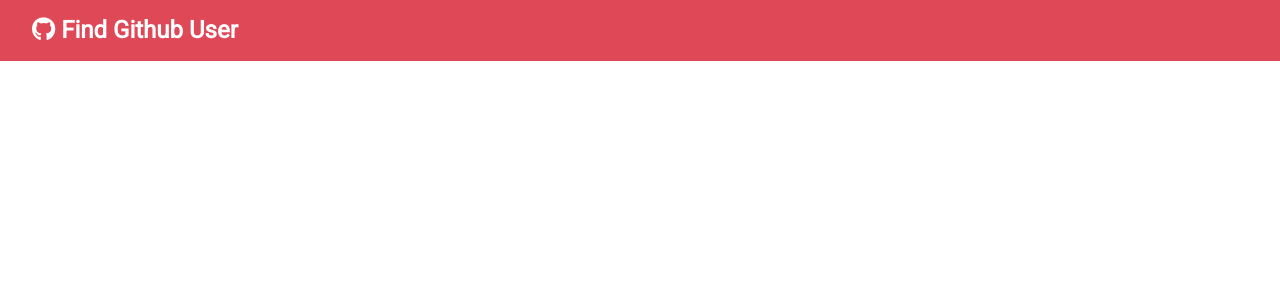
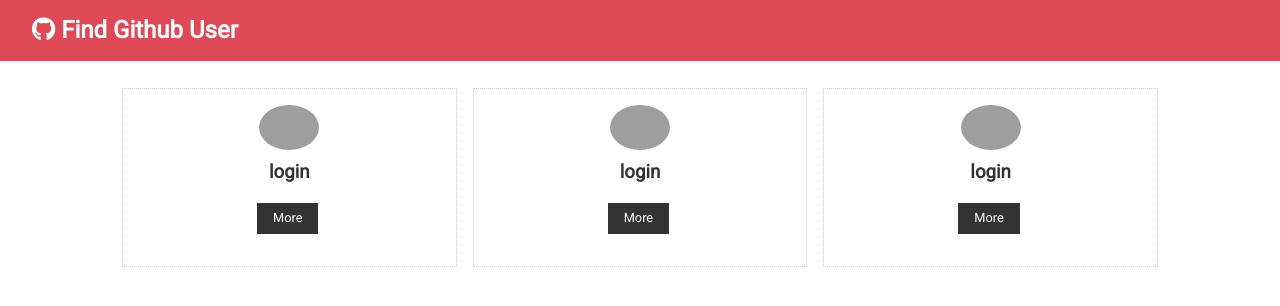
Before and after one commit to Isabelle-123/github-user-app, a React (Create React App) app: page / in a window 1280 px wide. Shown: the top 306 px of the page. Built offline with nearby package versions, Linux system fonts and the light colour scheme; grey boxes are pictures that could not be loaded; the HTML template or start-up script is replaced by a standard one.

Commit message:
added navbar, users, useritem and refactored this

```diff
--- a/public/index.html
+++ b/public/index.html
@@ -9,7 +9,6 @@
       name="description"
       content="Web site created using create-react-app"
     />
-    <link rel="apple-touch-icon" href="%PUBLIC_URL%/logo192.png" />
 
     <link rel="manifest" href="%PUBLIC_URL%/manifest.json" />
 
--- a/src/App.js
+++ b/src/App.js
@@ -1,11 +1,15 @@
 import React from 'react'
 import Navbar from './components/layout/Navbar'
+import Users from './components/users/Users'
 import './App.css'
 
 function App() {
   return (
     <div className='App'>
       <Navbar />
+      <div className='container'>
+        <Users />
+      </div>
     </div>
   )
 }
--- a/src/components/layout/Navbar.js
+++ b/src/components/layout/Navbar.js
@@ -1,27 +1,25 @@
-import React, { Component } from 'react'
+import React from 'react'
 import PropTypes from 'prop-types'
 
-export class Navbar extends Component {
-  static defaultProps = {
-    title: ' Find Github User',
-    icon: 'fab fa-github',
-  }
+const Navbar = ({ icon, title }) => {
+  return (
+    <nav className='navbar bg-primary'>
+      <h1>
+        <i className={icon}></i>
+        {title}
+      </h1>
+    </nav>
+  )
+}
 
-  static propTypes = {
-    title: PropTypes.string.isRequired,
-    icon: PropTypes.string.isRequired,
-  }
+Navbar.defaultProps = {
+  title: ' Find Github User',
+  icon: 'fab fa-github',
+}
 
-  render() {
-    return (
-      <nav className='navbar bg-primary'>
-        <h1>
-          <i className={this.props.icon}></i>
-          {this.props.title}
-        </h1>
-      </nav>
-    )
-  }
+Navbar.propTypes = {
+  title: PropTypes.string.isRequired,
+  icon: PropTypes.string.isRequired,
 }
 
 export default Navbar
--- /dev/null
+++ b/src/components/users/UserItem.js
@@ -0,0 +1,26 @@
+import React from 'react'
+import PropTypes from 'prop-types'
+
+const UserItem = ({ user: { login, avatar_url, html_url } }) => {
+  return (
+    <div className='card text-center'>
+      <img
+        src={avatar_url}
+        alt=''
+        className='round-img'
+        style={{ width: '60px' }}
+      />
+      <h3>{login}</h3>
+      <div>
+        <a href={html_url} className='btn btn-dark btn-sm my-1'>
+          More
+        </a>
+      </div>
+    </div>
+  )
+}
+
+UserItem.propTypes = {
+  user: PropTypes.object.isRequired,
+}
+export default UserItem
--- /dev/null
+++ b/src/components/users/Users.js
@@ -0,0 +1,29 @@
+import React, { Component } from 'react'
+import UserItem from './UserItem'
+
+export class Users extends Component {
+  state = {
+    users: [
+      { id: 'id', login: 'login', avatar_url: 'url', html_url: 'htmlurl' },
+      { id: 'id', login: 'login', avatar_url: 'url', html_url: 'htmlurl' },
+      { id: 'id', login: 'login', avatar_url: 'url', html_url: 'htmlurl' },
+    ],
+  }
+  render() {
+    return (
+      <div style={userStyle}>
+        {this.state.users.map((user) => (
+          <UserItem key={user.id} user={user} />
+        ))}
+      </div>
+    )
+  }
+}
+
+const userStyle = {
+  display: 'grid',
+  gridTemplateColumns: 'repeat(3, 1fr)',
+  gridGap: '1rem',
+}
+
+export default Users
```
